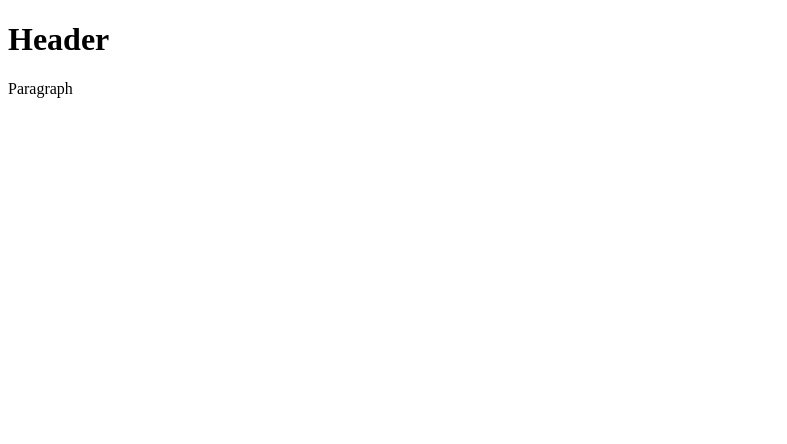
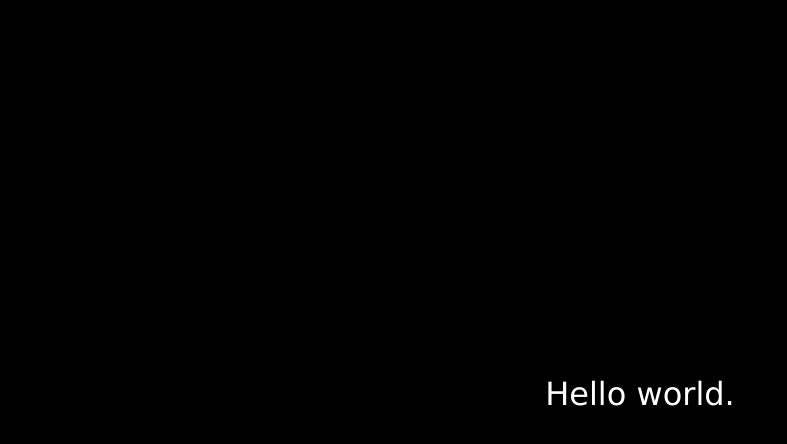
Before and after one commit to braincomic/HelloWorld, a plain HTML site: page www/index.html in a window 1280 px wide. Shown: the whole page, without its empty margins (0-787 px from the left). Drawn offline with Linux system fonts and the light colour scheme.

Commit message:
css update

```diff
--- a/www/index.html
+++ b/www/index.html
@@ -5,14 +5,40 @@
     <meta charset="utf-8" />
     <meta name="viewport" content="user-scalable=no, initial-scale=1, maximum-scale=1, minimum-scale=1, width=device-width" />
     <title>Hello World</title>
+
+	<style>
+
+#guess {
+    position: absolute;
+    top:0;
+    bottom: 0;
+    left: 0;
+    right: 0;
+    margin: auto;
+    width: 100%;
+    height: 50px;
+    /*background-color: yellow;*/
+    /* horizontal alignment */
+    text-align:center;
+    /* large text */
+    font-size:  xx-large;
+    /* text-shadow: 1px 1px gray;*/
+    color: white;
+    font-family: verdana;
+}
+
+body {
+    background-color: black;
+}
+
+  </style>
+
 </head>
 
 <body>
-    <div class="app">
-        <h1>Header</h1>
-		<p>Paragraph</p>
-
-    </div>
+    <div class="app" id="guess">
+       Hello world.
+   </div>
 </body>
 
 </html>
```
